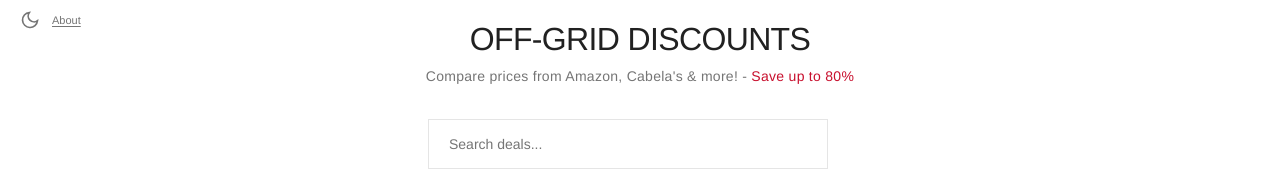
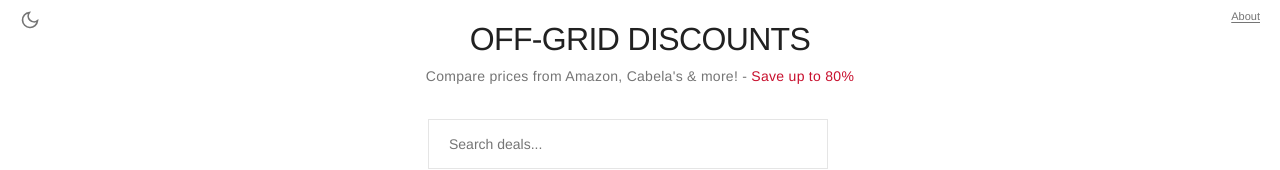
Before and after one commit to danharris923/off-grid-discounts-mobile, a React (Create React App) app: page / in a window 1280 px wide. Shown: the top 170 px of the page. Built offline with nearby package versions, Linux system fonts and the light colour scheme; no server answers.

Commit message:
Fix header layout with balanced positioning
- Move theme toggle to top-left corner (icon only)
- Keep About link in top-right corner
- Maintain centered search bar
- Follow modern web design pattern: functional left, info right

```diff
--- a/src/components/Header.css
+++ b/src/components/Header.css
@@ -96,17 +96,10 @@
 }
 
 
-.top-left-controls {
+.theme-toggle-top {
   position: absolute;
   top: 10px;
   left: 20px;
-  display: flex;
-  gap: 12px;
-  align-items: center;
-  z-index: 1001;
-}
-
-.theme-toggle-top {
   background: transparent;
   border: none;
   color: var(--text-secondary);
@@ -116,6 +109,7 @@
   display: flex;
   align-items: center;
   justify-content: center;
+  z-index: 1001;
 }
 
 .theme-toggle-top:hover {
@@ -123,6 +117,9 @@
 }
 
 .about-link-top {
+  position: absolute;
+  top: 10px;
+  right: 20px;
   background: transparent;
   border: none;
   color: var(--text-secondary);
@@ -134,6 +131,7 @@
   text-underline-offset: 2px;
   padding: 0;
   margin: 0;
+  z-index: 1001;
 }
 
 .about-link-top:hover {
--- a/src/components/Header.tsx
+++ b/src/components/Header.tsx
@@ -25,7 +25,6 @@
   return (
     <>
       <header className="site-header">
-        <div className="top-left-controls">
         <button
           onClick={toggleTheme}
           className="theme-toggle-top"
@@ -56,7 +55,6 @@
         >
           About
         </button>
-        </div>
         <div className="header-container">
           <div className="header-top">
             <h1 className="site-title">Off-Grid Discounts</h1>
```
Lines whose indentation alone changed are shown as unchanged.
